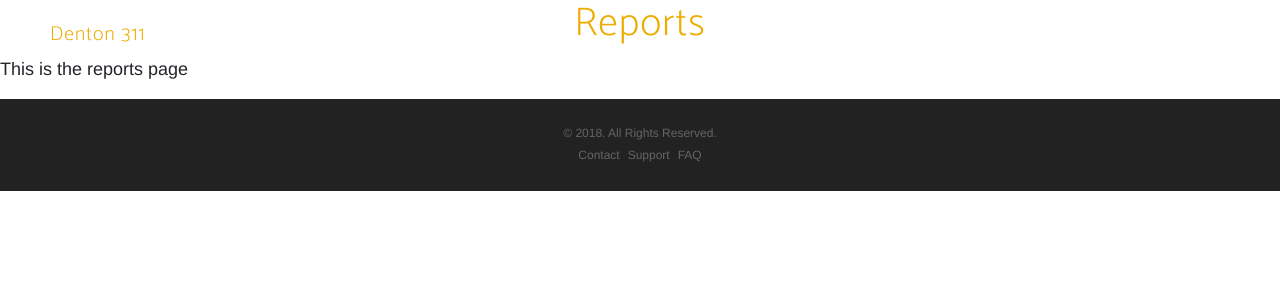
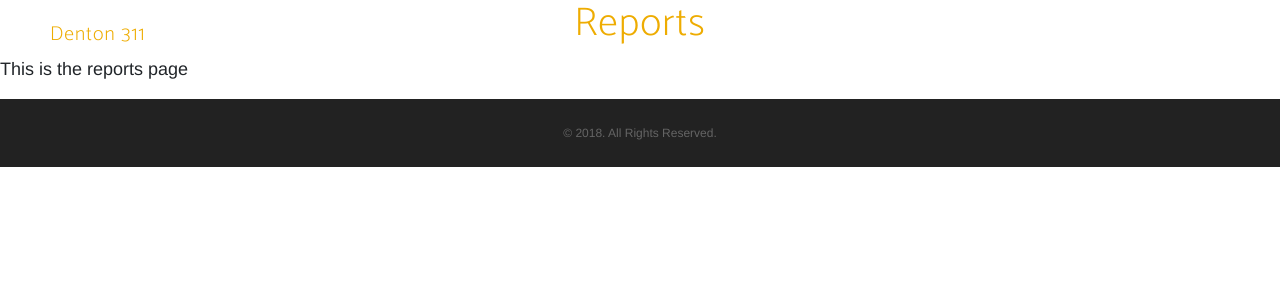
Before and after one commit to bar0191/denton311-portal, a React (Create React App) app: page /reports in a window 1280 px wide. Shown: the top 300 px of the page. Built offline with nearby package versions, Linux system fonts and the light colour scheme; a web font is replaced by a local one.

Commit message:
took out nav from footer for now

```diff
--- a/src/components/Footer/index.js
+++ b/src/components/Footer/index.js
@@ -4,18 +4,9 @@ import { Container } from 'reactstrap';
 export default (props) => (
   <footer>
     <Container>
-      <p>&copy; 2018. All Rights Reserved.</p>
-      <ul className="list-inline">
-        <li className="list-inline-item">
-          <a href="/">Contact</a>
-        </li>
-        <li className="list-inline-item">
-          <a href="/">Support</a>
-        </li>
-        <li className="list-inline-item">
-          <a href="/">FAQ</a>
-        </li>
-      </ul>
+      <div>
+        <p>&copy; 2018. All Rights Reserved.</p>
+      </div>
     </Container>
   </footer>
 );
```
